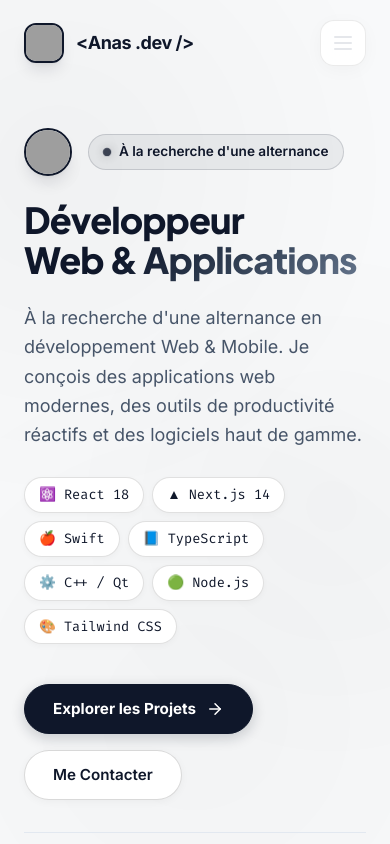
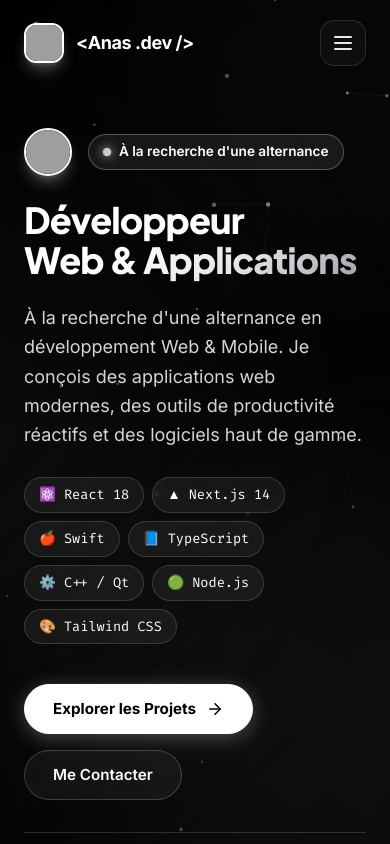
Before and after one commit to Akhy1001/portfolio, a Next.js app: page / in a window 390 px wide. Shown: the top 844 px of the page. Built offline with nearby package versions, Linux system fonts and the light colour scheme; grey boxes are pictures that could not be loaded.

Commit message:
feat: apply high-contrast pure black and white theme with interactive constellation canvas background effect

```diff
--- a/app/globals.css
+++ b/app/globals.css
@@ -3,27 +3,27 @@
 @tailwind utilities;
 
 :root {
-  /* Color Palette - Light Silver Monochrome (Fond Blanc / Gris Clair) */
-  --bg-primary: #F8F9FA;
-  --bg-secondary: #FFFFFF;
-  --bg-tertiary: #EDF2F7;
+  /* Color Palette - Pure Black & White High-Contrast (Noir & Blanc) */
+  --bg-primary: #000000;
+  --bg-secondary: #0D0D0D;
+  --bg-tertiary: #171717;
 
-  --accent-black: #0F172A;
-  --accent-charcoal: #334155;
-  --accent-slate: #64748B;
-  --accent-silver: #CBD5E1;
+  --accent-white: #FFFFFF;
+  --accent-silver: #E4E4E7;
+  --accent-zinc: #A1A1AA;
+  --accent-dark: #27272A;
 
-  /* Dynamic Active Glow Theme (default: Pitch Black & Slate Accent) */
-  --theme-primary: #0F172A;
-  --theme-secondary: #475569;
-  --theme-glow: rgba(15, 23, 42, 0.08);
+  /* Dynamic Active Glow Theme (default: Pure White) */
+  --theme-primary: #FFFFFF;
+  --theme-secondary: #D4D4D8;
+  --theme-glow: rgba(255, 255, 255, 0.25);
 
-  --text-main: #0F172A;
-  --text-muted: #475569;
-  --text-subtle: #94A3B8;
+  --text-main: #FFFFFF;
+  --text-muted: #A1A1AA;
+  --text-subtle: #71717A;
 
-  --border-subtle: rgba(0, 0, 0, 0.08);
-  --border-glow: rgba(0, 0, 0, 0.2);
+  --border-subtle: rgba(255, 255, 255, 0.15);
+  --border-glow: rgba(255, 255, 255, 0.4);
 
   --font-heading: 'Plus Jakarta Sans', var(--font-heading), sans-serif;
   --font-body: 'Inter', var(--font-body), sans-serif;
@@ -38,26 +38,26 @@
   --transition-smooth: 0.35s cubic-bezier(0.16, 1, 0.3, 1);
 }
 
-/* Theme Accents Presets - Variations de Noir, Anthracite & Slate */
+/* Theme Accents Presets - Pure Monochrome Options */
 [data-theme="monochrome"] {
-  --theme-primary: #0F172A;
-  --theme-secondary: #475569;
-  --theme-glow: rgba(15, 23, 42, 0.1);
+  --theme-primary: #FFFFFF;
+  --theme-secondary: #E4E4E7;
+  --theme-glow: rgba(255, 255, 255, 0.25);
 }
 [data-theme="silver"] {
-  --theme-primary: #334155;
-  --theme-secondary: #64748B;
-  --theme-glow: rgba(51, 65, 85, 0.1);
+  --theme-primary: #E4E4E7;
+  --theme-secondary: #A1A1AA;
+  --theme-glow: rgba(228, 228, 231, 0.25);
 }
 [data-theme="charcoal"] {
-  --theme-primary: #18181B;
-  --theme-secondary: #52525B;
-  --theme-glow: rgba(24, 24, 27, 0.1);
+  --theme-primary: #F4F4F5;
+  --theme-secondary: #71717A;
+  --theme-glow: rgba(244, 244, 245, 0.2);
 }
 [data-theme="minimal"] {
-  --theme-primary: #000000;
-  --theme-secondary: #3F3F46;
-  --theme-glow: rgba(0, 0, 0, 0.12);
+  --theme-primary: #FFFFFF;
+  --theme-secondary: #52525B;
+  --theme-glow: rgba(255, 255, 255, 0.3);
 }
 
 * {
@@ -69,6 +69,10 @@
 
 body {
   background-color: var(--bg-primary);
+  background-image:
+    linear-gradient(to right, rgba(255, 255, 255, 0.035) 1px, transparent 1px),
+    linear-gradient(to bottom, rgba(255, 255, 255, 0.035) 1px, transparent 1px);
+  background-size: 48px 48px;
   color: var(--text-main);
   font-family: var(--font-body);
   overflow-x: hidden;
@@ -77,26 +81,42 @@
   position: relative;
 }
 
-/* Background Animated Light Silver Mesh */
+/* Background Animated Glow Orb Top Left */
 body::before {
   content: '';
   position: fixed;
-  top: 0;
-  left: 0;
-  width: 100vw;
-  height: 100vh;
-  background:
-    radial-gradient(circle at 15% 20%, rgba(0, 0, 0, 0.03) 0%, transparent 45%),
-    radial-gradient(circle at 85% 60%, rgba(0, 0, 0, 0.02) 0%, transparent 45%),
-    radial-gradient(circle at 50% 85%, rgba(0, 0, 0, 0.025) 0%, transparent 50%);
+  top: -15%;
+  left: 5%;
+  width: 650px;
+  height: 650px;
+  border-radius: 50%;
+  background: radial-gradient(circle, rgba(255, 255, 255, 0.07) 0%, rgba(255, 255, 255, 0.015) 50%, transparent 70%);
+  filter: blur(70px);
   pointer-events: none;
   z-index: 0;
+  animation: orbFloat1 20s ease-in-out infinite alternate;
+}
+
+/* Background Animated Glow Orb Bottom Right */
+body::after {
+  content: '';
+  position: fixed;
+  bottom: 0%;
+  right: 5%;
+  width: 750px;
+  height: 750px;
+  border-radius: 50%;
+  background: radial-gradient(circle, rgba(255, 255, 255, 0.06) 0%, rgba(255, 255, 255, 0.01) 50%, transparent 75%);
+  filter: blur(90px);
+  pointer-events: none;
+  z-index: 0;
+  animation: orbFloat2 25s ease-in-out infinite alternate;
 }
 
 h1, h2, h3, h4, h5, h6 {
   font-family: var(--font-heading);
   letter-spacing: -0.02em;
-  color: #0F172A;
+  color: #FFFFFF;
 }
 
 a {
@@ -112,11 +132,11 @@
   background: var(--bg-primary);
 }
 ::-webkit-scrollbar-thumb {
-  background: rgba(0, 0, 0, 0.2);
+  background: rgba(255, 255, 255, 0.2);
   border-radius: 4px;
 }
 ::-webkit-scrollbar-thumb:hover {
-  background: #0F172A;
+  background: #FFFFFF;
 }
 
 /* Utilities & Design Tokens */
@@ -137,112 +157,110 @@
   }
 }
 
-/* Glassmorphism Components - Light Silver Glass */
+/* Glassmorphism Components - Pure Obsidian & White Border */
 .glass-card {
-  background: rgba(255, 255, 255, 0.9);
+  background: rgba(18, 18, 18, 0.75);
   backdrop-filter: blur(16px);
   -webkit-backdrop-filter: blur(16px);
-  border: 1px solid rgba(0, 0, 0, 0.08);
+  border: 1px solid rgba(255, 255, 255, 0.12);
   border-radius: var(--radius-md);
-  box-shadow: 0 4px 20px -2px rgba(0, 0, 0, 0.04);
   transition: transform var(--transition-smooth), border-color var(--transition-smooth), box-shadow var(--transition-smooth);
 }
 
 .glass-card:hover {
-  border-color: rgba(0, 0, 0, 0.2);
-  box-shadow: 0 12px 30px -5px rgba(0, 0, 0, 0.1);
+  border-color: rgba(255, 255, 255, 0.4);
+  box-shadow: 0 12px 30px -10px var(--theme-glow);
   transform: translateY(-4px);
 }
 
 .glass-nav {
-  background: rgba(248, 249, 250, 0.85);
+  background: rgba(0, 0, 0, 0.85);
   backdrop-filter: blur(20px);
   -webkit-backdrop-filter: blur(20px);
-  border-bottom: 1px solid rgba(0, 0, 0, 0.08);
+  border-bottom: 1px solid rgba(255, 255, 255, 0.12);
 }
 
 .glass-pill {
-  background: rgba(255, 255, 255, 0.95);
-  border: 1px solid rgba(0, 0, 0, 0.12);
+  background: rgba(255, 255, 255, 0.06);
+  border: 1px solid rgba(255, 255, 255, 0.15);
   backdrop-filter: blur(8px);
   border-radius: var(--radius-full);
   padding: 6px 14px;
   font-size: 0.85rem;
   font-family: var(--font-mono);
-  color: #0F172A;
+  color: #FFFFFF;
   display: inline-flex;
   align-items: center;
   gap: 8px;
-  box-shadow: 0 2px 6px rgba(0, 0, 0, 0.03);
   transition: all var(--transition-fast);
 }
 
 .glass-pill:hover {
-  background: #FFFFFF;
-  border-color: #0F172A;
-  color: #0F172A;
+  background: rgba(255, 255, 255, 0.15);
+  border-color: #FFFFFF;
+  color: #FFFFFF;
 }
 
-/* Gradient Text Effect - Deep Black to Slate */
+/* Gradient Text Effect - Pure White to Silver Chrome */
 .text-gradient {
-  background: linear-gradient(135deg, #0F172A 30%, #334155 65%, #64748B 100%);
+  background: linear-gradient(135deg, #FFFFFF 30%, #E4E4E7 65%, #A1A1AA 100%);
   -webkit-background-clip: text;
   -webkit-text-fill-color: transparent;
   background-clip: text;
 }
 
 .text-gradient-alt {
-  background: linear-gradient(135deg, #0F172A 0%, #475569 100%);
+  background: linear-gradient(135deg, #FFFFFF 0%, #A1A1AA 100%);
   -webkit-background-clip: text;
   -webkit-text-fill-color: transparent;
   background-clip: text;
 }
 
-/* Glowing Button - High-Contrast Black/White */
+/* Glowing Button - High-Contrast Pure White & Black */
 .btn-primary {
-  background: #0F172A;
-  color: #FFFFFF;
+  background: #FFFFFF;
+  color: #000000;
   font-weight: 700;
   font-size: 0.95rem;
   padding: 12px 28px;
   border-radius: var(--radius-full);
-  border: 1px solid #0F172A;
+  border: 1px solid #FFFFFF;
   cursor: pointer;
   display: inline-flex;
   align-items: center;
   gap: 10px;
   transition: all var(--transition-smooth);
-  box-shadow: 0 4px 14px rgba(15, 23, 42, 0.2);
+  box-shadow: 0 4px 20px rgba(255, 255, 255, 0.25);
   position: relative;
   overflow: hidden;
 }
 
 .btn-primary:hover {
-  background: #1E293B;
-  border-color: #1E293B;
+  background: #E4E4E7;
+  border-color: #E4E4E7;
   transform: translateY(-2px);
-  box-shadow: 0 8px 24px rgba(15, 23, 42, 0.3);
+  box-shadow: 0 8px 30px rgba(255, 255, 255, 0.4);
 }
 
 .btn-secondary {
-  background: #FFFFFF;
-  color: #0F172A;
+  background: rgba(255, 255, 255, 0.05);
+  color: #FFFFFF;
   font-weight: 600;
   font-size: 0.95rem;
   padding: 12px 28px;
   border-radius: var(--radius-full);
-  border: 1px solid rgba(0, 0, 0, 0.15);
+  border: 1px solid rgba(255, 255, 255, 0.2);
   cursor: pointer;
   display: inline-flex;
   align-items: center;
   gap: 10px;
   transition: all var(--transition-smooth);
-  box-shadow: 0 2px 8px rgba(0, 0, 0, 0.04);
+  backdrop-filter: blur(8px);
 }
 
 .btn-secondary:hover {
-  background: #F1F5F9;
-  border-color: #0F172A;
+  background: rgba(255, 255, 255, 0.15);
+  border-color: #FFFFFF;
   transform: translateY(-2px);
 }
 
@@ -257,6 +275,18 @@
   50% { opacity: 0.8; transform: scale(1.05); }
 }
 
+@keyframes orbFloat1 {
+  0% { transform: translate(0, 0) scale(1); }
+  50% { transform: translate(60px, 40px) scale(1.15); }
+  100% { transform: translate(-30px, 80px) scale(0.95); }
+}
+
+@keyframes orbFloat2 {
+  0% { transform: translate(0, 0) scale(1); }
+  50% { transform: translate(-80px, -60px) scale(1.2); }
+  100% { transform: translate(40px, -40px) scale(0.9); }
+}
+
 .animate-float {
   animation: float 6s ease-in-out infinite;
 }
@@ -265,16 +295,16 @@
   animation: pulseGlow 4s ease-in-out infinite;
 }
 
-/* Badge Online Indicator - Black & Silver */
+/* Badge Online Indicator - Pure White Glow */
 .status-badge {
   display: inline-flex;
   align-items: center;
   gap: 8px;
   padding: 6px 14px;
   border-radius: var(--radius-full);
-  background: rgba(15, 23, 42, 0.06);
-  border: 1px solid rgba(15, 23, 42, 0.15);
-  color: #0F172A;
+  background: rgba(255, 255, 255, 0.08);
+  border: 1px solid rgba(255, 255, 255, 0.25);
+  color: #FFFFFF;
   font-size: 0.85rem;
   font-weight: 600;
 }
@@ -283,7 +313,7 @@
   width: 8px;
   height: 8px;
   border-radius: 50%;
-  background-color: #0F172A;
-  box-shadow: 0 0 10px rgba(15, 23, 42, 0.3);
+  background-color: #FFFFFF;
+  box-shadow: 0 0 10px #FFFFFF;
   animation: pulseGlow 2s infinite;
 }
--- a/app/layout.js
+++ b/app/layout.js
@@ -35,7 +35,7 @@
       <head>
         <link rel="icon" href="/favicon.ico" />
       </head>
-      <body className="bg-[var(--bg-primary)] text-[var(--text-main)] antialiased selection:bg-slate-900 selection:text-white">
+      <body className="bg-[#000000] text-white antialiased selection:bg-white selection:text-black">
         {children}
       </body>
     </html>
--- a/app/page.js
+++ b/app/page.js
@@ -8,17 +8,21 @@
 import Experience from "@/components/Experience";
 import Contact from "@/components/Contact";
 import Footer from "@/components/Footer";
+import BackgroundEffect from "@/components/BackgroundEffect";
 
 export default function Home() {
   const [theme, setTheme] = useState("monochrome");
 
   return (
-    <div data-theme={theme} className="min-h-screen relative flex flex-col justify-between">
+    <div data-theme={theme} className="min-h-screen relative flex flex-col justify-between bg-black text-white">
+      {/* Dynamic Interactive Animated Background */}
+      <BackgroundEffect />
+
       {/* Fixed Sticky Header */}
       <Navbar currentTheme={theme} setTheme={setTheme} />
 
       {/* Main Sections */}
-      <main className="flex-1">
+      <main className="flex-1 relative z-10">
         <Hero />
         <Skills />
         <Projects />
--- /dev/null
+++ b/components/BackgroundEffect.jsx
@@ -0,0 +1,155 @@
+"use client";
+
+import { useEffect, useRef } from "react";
+
+export default function BackgroundEffect() {
+  const canvasRef = useRef(null);
+
+  useEffect(() => {
+    const canvas = canvasRef.current;
+    if (!canvas) return;
+
+    const ctx = canvas.getContext("2d");
+    let animationFrameId;
+    let width = (canvas.width = window.innerWidth);
+    let height = (canvas.height = window.innerHeight);
+
+    const handleResize = () => {
+      if (!canvas) return;
+      width = canvas.width = window.innerWidth;
+      height = canvas.height = window.innerHeight;
+    };
+
+    window.addEventListener("resize", handleResize);
+
+    // Mouse coordinates for gentle interaction
+    const mouse = { x: -1000, y: -1000, radius: 140 };
+
+    const handleMouseMove = (e) => {
+      mouse.x = e.clientX;
+      mouse.y = e.clientY;
+    };
+
+    const handleMouseLeave = () => {
+      mouse.x = -1000;
+      mouse.y = -1000;
+    };
+
+    window.addEventListener("mousemove", handleMouseMove);
+    window.addEventListener("mouseleave", handleMouseLeave);
+
+    // Particle Generation
+    const particleCount = Math.min(Math.floor((width * height) / 16000), 75);
+    const particles = [];
+
+    class Particle {
+      constructor() {
+        this.x = Math.random() * width;
+        this.y = Math.random() * height;
+        this.size = Math.random() * 1.8 + 0.8;
+        this.baseX = this.x;
+        this.baseY = this.y;
+        this.density = Math.random() * 20 + 5;
+        this.vx = (Math.random() - 0.5) * 0.4;
+        this.vy = (Math.random() - 0.5) * 0.4;
+        this.alpha = Math.random() * 0.5 + 0.2;
+      }
+
+      draw() {
+        ctx.fillStyle = `rgba(255, 255, 255, ${this.alpha})`;
+        ctx.beginPath();
+        ctx.arc(this.x, this.y, this.size, 0, Math.PI * 2);
+        ctx.closePath();
+        ctx.fill();
+      }
+
+      update() {
+        this.x += this.vx;
+        this.y += this.vy;
+
+        // Wrap around screen edges
+        if (this.x < 0) this.x = width;
+        if (this.x > width) this.x = 0;
+        if (this.y < 0) this.y = height;
+        if (this.y > height) this.y = 0;
+
+        // Mouse interaction (repel gently)
+        const dx = mouse.x - this.x;
+        const dy = mouse.y - this.y;
+        const distance = Math.sqrt(dx * dx + dy * dy);
+
+        if (distance < mouse.radius) {
+          const forceDirectionX = dx / distance;
+          const forceDirectionY = dy / distance;
+          const maxDistance = mouse.radius;
+          const force = (maxDistance - distance) / maxDistance;
+          const directionX = forceDirectionX * force * this.density * 0.4;
+          const directionY = forceDirectionY * force * this.density * 0.4;
+
+          this.x -= directionX;
+          this.y -= directionY;
+        }
+      }
+    }
+
+    for (let i = 0; i < particleCount; i++) {
+      particles.push(new Particle());
+    }
+
+    // Connect close particles with subtle silver lines
+    const connect = () => {
+      const maxDist = 120;
+      for (let a = 0; a < particles.length; a++) {
+        for (let b = a + 1; b < particles.length; b++) {
+          const dx = particles[a].x - particles[b].x;
+          const dy = particles[a].y - particles[b].y;
+          const dist = Math.sqrt(dx * dx + dy * dy);
+
+          if (dist < maxDist) {
+            const opacity = (1 - dist / maxDist) * 0.15;
+            ctx.strokeStyle = `rgba(255, 255, 255, ${opacity})`;
+            ctx.lineWidth = 0.8;
+            ctx.beginPath();
+            ctx.moveTo(particles[a].x, particles[a].y);
+            ctx.lineTo(particles[b].x, particles[b].y);
+            ctx.stroke();
+          }
+        }
+      }
+    };
+
+    // Animation Loop
+    const animate = () => {
+      ctx.clearRect(0, 0, width, height);
+
+      for (let i = 0; i < particles.length; i++) {
+        particles[i].draw();
+        particles[i].update();
+      }
+      connect();
+
+      animationFrameId = requestAnimationFrame(animate);
+    };
+
+    animate();
+
+    return () => {
+      window.removeEventListener("resize", handleResize);
+      window.removeEventListener("mousemove", handleMouseMove);
+      window.removeEventListener("mouseleave", handleMouseLeave);
+      cancelAnimationFrame(animationFrameId);
+    };
+  }, []);
+
+  return (
+    <div className="fixed inset-0 pointer-events-none z-0 overflow-hidden">
+      {/* Interactive Constellation Canvas */}
+      <canvas ref={canvasRef} className="absolute inset-0 w-full h-full block opacity-70" />
+
+      {/* Radial Gradient Glow Spotlights */}
+      <div className="absolute -top-40 left-1/4 w-[500px] h-[500px] bg-white/[0.04] rounded-full blur-[100px] animate-pulse-glow" />
+      <div className="absolute top-1/2 -right-40 w-[600px] h-[600px] bg-white/[0.03] rounded-full blur-[120px] animate-float" />
+      <div className="absolute -bottom-40 left-1/3 w-[550px] h-[550px] bg-white/[0.03] rounded-full blur-[110px]" />
+    </div>
+  );
+}
--- a/components/Hero.jsx
+++ b/components/Hero.jsx
@@ -93,7 +93,7 @@
             </h1>
 
             {/* Subtitle */}
-            <p className="text-lg sm:text-xl text-slate-600 max-w-2xl font-normal leading-relaxed">
+            <p className="text-lg sm:text-xl text-zinc-300 max-w-2xl font-normal leading-relaxed">
               {personalInfo.tagline}
             </p>
 
@@ -120,10 +120,10 @@
             </div>
 
             {/* Quick Status Pill */}
-            <div className="pt-6 border-t border-slate-200 mt-2">
-              <div className="glass-pill border border-slate-300 px-4 py-2 text-sm text-slate-700 font-mono inline-flex items-center gap-2">
+            <div className="pt-6 border-t border-white/15 mt-2">
+              <div className="glass-pill border border-white/20 px-4 py-2 text-sm text-zinc-300 font-mono inline-flex items-center gap-2">
                 <span>🎓</span>
-                <span>Formation : <strong className="text-slate-900 font-bold">{personalInfo.yearsExperience}</strong></span>
+                <span>Formation : <strong className="text-white font-bold">{personalInfo.yearsExperience}</strong></span>
               </div>
             </div>
 
```
Also changed, not shown: components/Contact.jsx (+33 -33 lines), components/Experience.jsx (+19 -19 lines), components/Footer.jsx (+8 -8 lines), components/Navbar.jsx (+5 -5 lines), components/ProjectModal.jsx (+22 -22 lines), components/Projects.jsx (+12 -12 lines), components/Skills.jsx (+31 -31 lines).
